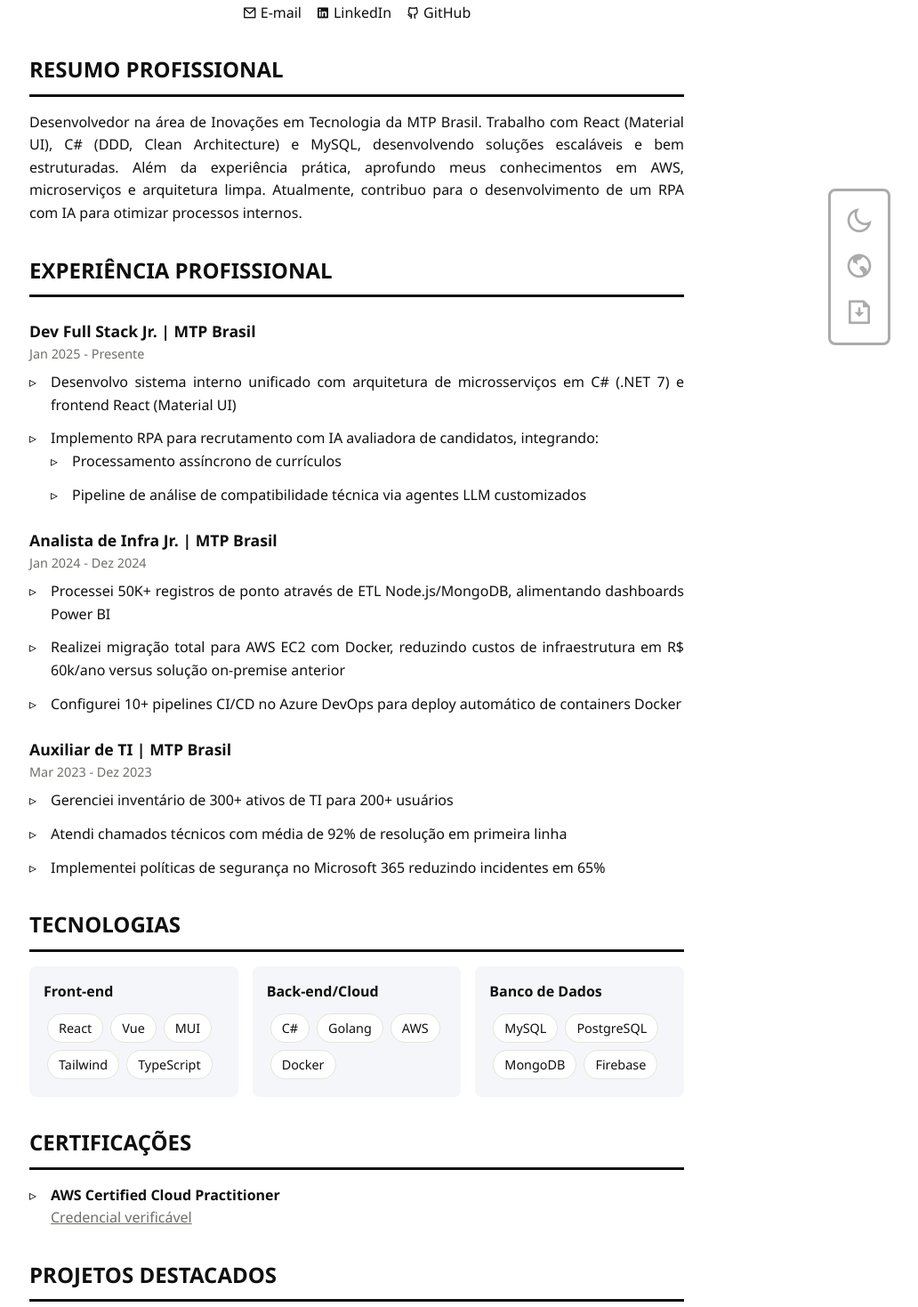
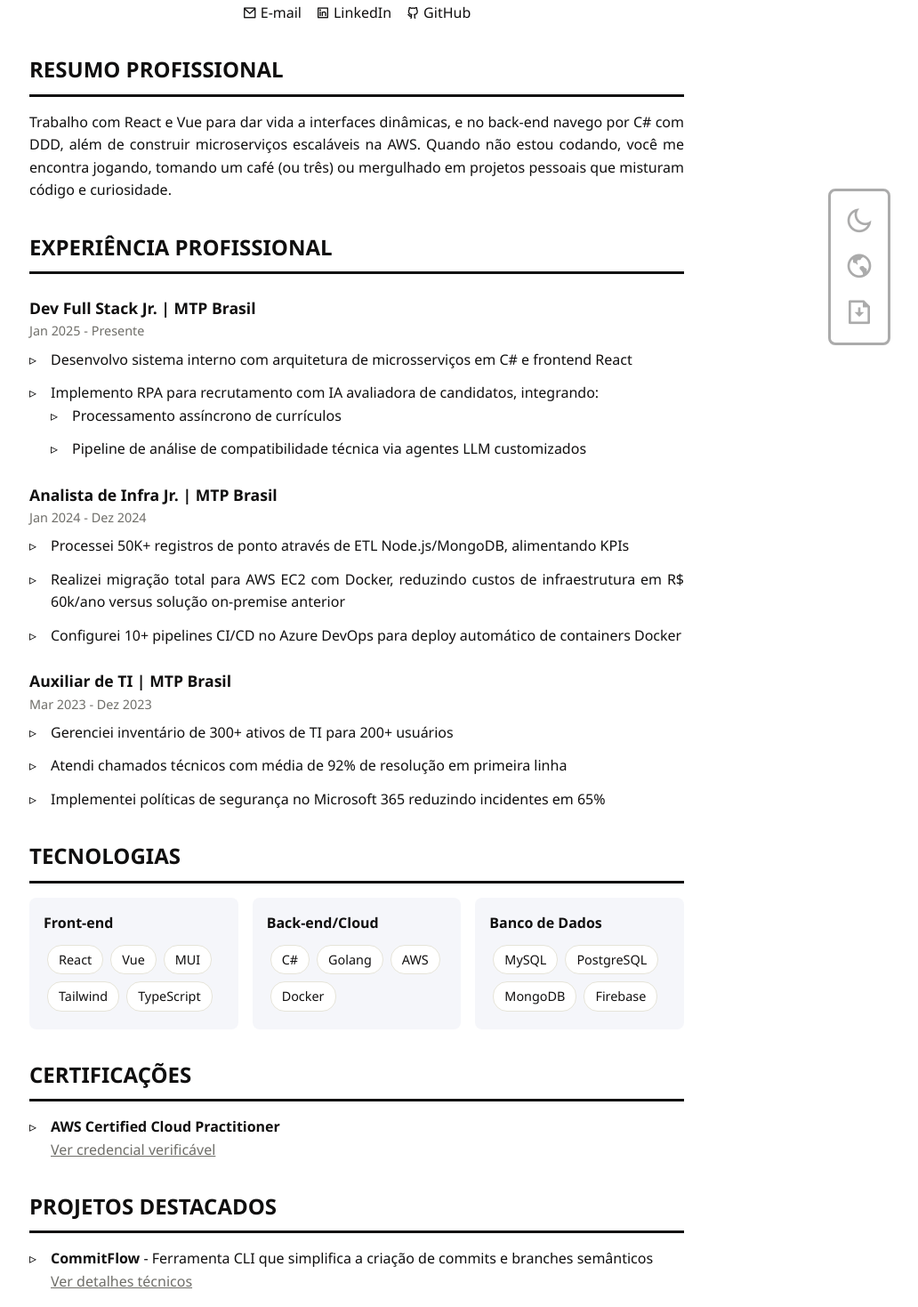
Before and after one commit to viniciusnevescosta/resume, a React (Vite) app: page / in a window 1280 px wide. Shown: the part 100-1569 px from the top of the page at 89% size, without its empty margins (239-1271 px from the left). Built offline with nearby package versions, Linux system fonts and the light colour scheme.

Commit message:
[ux] 💄 Resume refactor

```diff
--- a/src/app/layout/MainLayout.tsx
+++ b/src/app/layout/MainLayout.tsx
@@ -17,7 +17,7 @@ export const MainLayout = () => {
 						rel='noreferrer'
 						aria-label='Perfil no LinkedIn'
 					>
-						<i className='ri-linkedin-box-fill' />
+						<i className='ri-linkedin-box-line' />
 						LinkedIn
 					</a>
 					<a
@@ -36,14 +36,7 @@ export const MainLayout = () => {
 			</header>
 			<section>
 				<h2>RESUMO PROFISSIONAL</h2>
-				<p>
-					Desenvolvedor na área de Inovações em Tecnologia da MTP Brasil.
-					Trabalho com React (Material UI), C# (DDD, Clean Architecture) e
-					MySQL, desenvolvendo soluções escaláveis e bem estruturadas. Além da
-					experiência prática, aprofundo meus conhecimentos em AWS,
-					microserviços e arquitetura limpa. Atualmente, contribuo para o
-					desenvolvimento de um RPA com IA para otimizar processos internos.
-				</p>
+				<p>Trabalho com React e Vue para dar vida a interfaces dinâmicas, e no back-end navego por C# com DDD, além de construir microserviços escaláveis na AWS. Quando não estou codando, você me encontra jogando, tomando um café (ou três) ou mergulhado em projetos pessoais que misturam código e curiosidade.</p>
 			</section>
 			<section>
 				<h2>EXPERIÊNCIA PROFISSIONAL</h2>
@@ -52,8 +45,8 @@ export const MainLayout = () => {
 					<div className='job-period'>Jan 2025 - Presente</div>
 					<ul>
 						<li>
-							Desenvolvo sistema interno unificado com arquitetura de
-							microsserviços em C# (.NET 7) e frontend React (Material UI)
+							Desenvolvo sistema interno com arquitetura de microsserviços em C#
+							e frontend React
 						</li>
 						<li>
 							Implemento RPA para recrutamento com IA avaliadora de candidatos,
@@ -74,7 +67,7 @@ export const MainLayout = () => {
 					<ul>
 						<li>
 							Processei 50K+ registros de ponto através de ETL Node.js/MongoDB,
-							alimentando dashboards Power BI
+							alimentando KPIs
 						</li>
 						<li>
 							Realizei migração total para AWS EC2 com Docker, reduzindo custos
@@ -142,7 +135,7 @@ export const MainLayout = () => {
 							target='_blank'
 							rel='noreferrer'
 						>
-							Credencial verificável
+							Ver credencial verificável
 						</a>
 					</li>
 				</ul>
@@ -159,7 +152,7 @@ export const MainLayout = () => {
 							target='_blank'
 							rel='noreferrer'
 						>
-							Detalhes técnicos
+							Ver detalhes técnicos
 						</a>
 					</li>
 					<li>
@@ -171,7 +164,7 @@ export const MainLayout = () => {
 							target='_blank'
 							rel='noreferrer'
 						>
-							Detalhes técnicos
+							Ver detalhes técnicos
 						</a>
 					</li>
 				</ul>
@@ -196,12 +189,6 @@ export const MainLayout = () => {
 				<h2>IDIOMAS</h2>
 				<div className='language-proficiency'>
 					<div className='proficiency-item'>
-						<strong>Português</strong>
-						<br />
-						Nativo
-					</div>
-					<br />
-					<div className='proficiency-item'>
 						<strong>Inglês</strong>
 						<br />
 						Fluente
@@ -214,6 +201,12 @@ export const MainLayout = () => {
 						Básico
 						<br />
 					</div>
+					<br />
+					<div className='proficiency-item'>
+						<strong>Português</strong>
+						<br />
+						Nativo
+					</div>
 				</div>
 			</section>
 		</>
```
